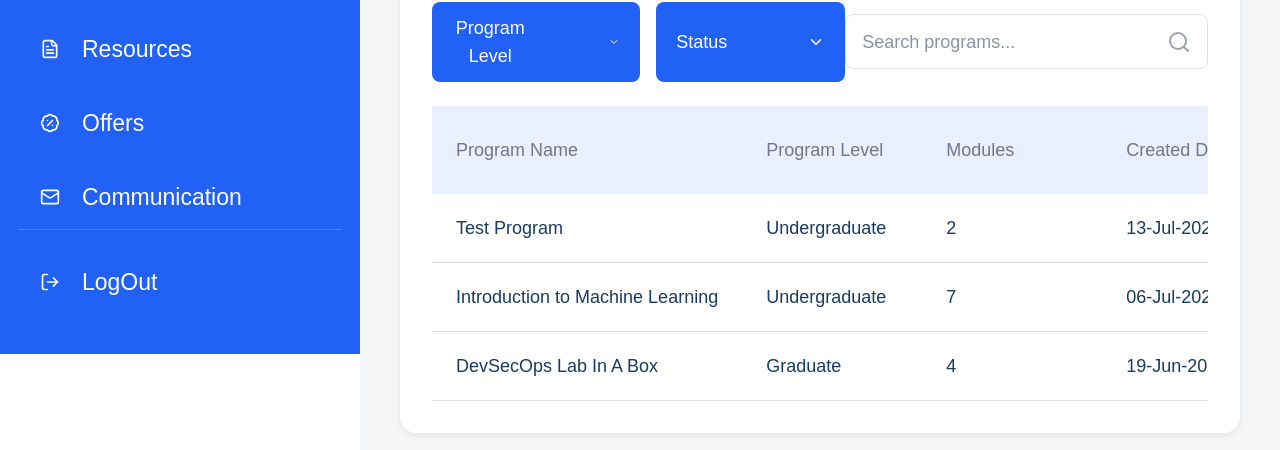
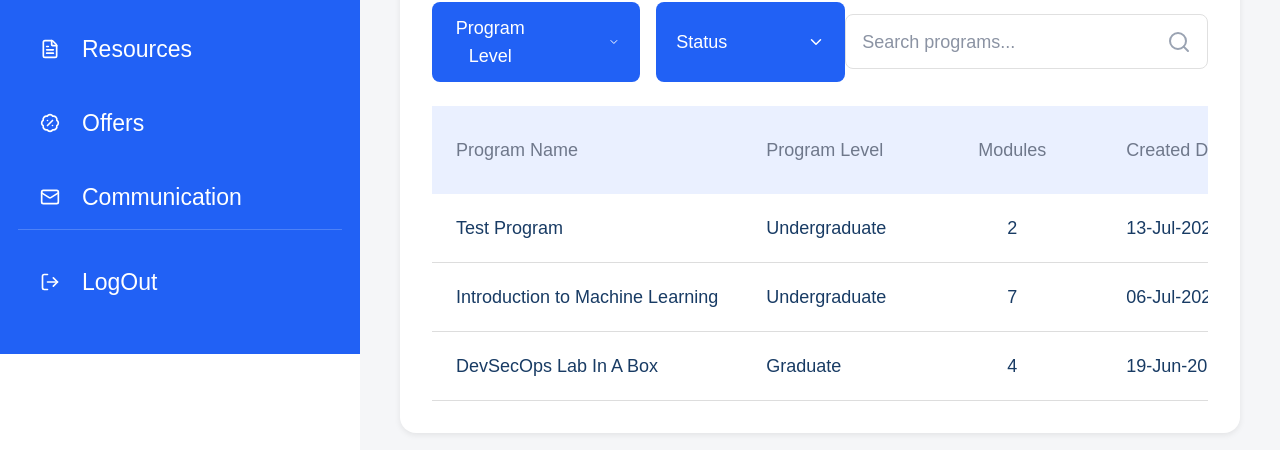
Before and after one commit to Anagha-verbinden/coe, a React (Vite) app: page /programs in a window 1280 px wide. Shown: the part 446-896 px from the top of the page. Built offline with nearby package versions, Linux system fonts and the light colour scheme.

Commit message:
feat: Add University page into routes

```diff
--- a/src/App.jsx
+++ b/src/App.jsx
@@ -1,6 +1,7 @@
 import Sidebar from "./components/Sidebar";
 import Dashboard from "./pages/Dashboard";
 import Programs from "./pages/Programs";
+import Universities from "./pages/Universities"
 import { Routes, Route } from "react-router-dom";
 
 function App() {
@@ -12,6 +13,7 @@ function App() {
         <Routes>
           <Route path="/" element={<Dashboard />} />
           <Route path="/programs" element={<Programs />} />
+          <Route path="/universities" element={<Universities/>}/>
         </Routes>
       </main>
     </>
--- a/src/components/ProgramActivity.jsx
+++ b/src/components/ProgramActivity.jsx
@@ -65,6 +65,7 @@ const ProgramActivity = () => {
             placeholder="Search programs..."
             value={search}
             onChange={(e) => setSearch(e.target.value)}
+            // e is action like giving input or mouseclick , target is targetting that html element and value is accessing the value inside it.
             className="flex-1 bg-transparent text-lg outline-none placeholder:text-[#8b93a3]"
           />
           <Search
@@ -89,7 +90,7 @@ const ProgramActivity = () => {
                   Program Level
                 </th>
 
-                <th className="min-w-[180px] bg-[#eaf0ff] px-6 py-4 text-left text-lg font-normal text-[#6f788b]">
+                <th className="min-w-[180px] bg-[#eaf0ff] px-6 py-4 text-center text-lg font-normal text-[#6f788b]">
                   Modules
                 </th>
 
@@ -126,7 +127,7 @@ const ProgramActivity = () => {
                     {program.level}
                   </td>
 
-                  <td className="min-w-[180px] whitespace-nowrap border-b border-[#dddddd] px-6 py-5 text-lg text-[#183b64]">
+                  <td className="min-w-[180px] whitespace-nowrap border-b border-[#dddddd] px-6 py-5 text-lg text-[#183b64] text-center">
                     {program.modules}
                   </td>
 
--- a/src/components/Sidebar.jsx
+++ b/src/components/Sidebar.jsx
@@ -70,13 +70,13 @@ function Sidebar() {
           <span>Programs</span>
         </NavLink>
 
-        <a
-          href="#"
+        <NavLink
+          to="/universities"
           className="flex h-16 items-center gap-[22px] rounded-xl px-[22px] text-[23px] font-medium text-white no-underline transition-all duration-200 hover:bg-white/15"
         >
           <GraduationCap size={20} />
           <span>Universities</span>
-        </a>
+        </NavLink>
 
         <a
           href="#"
--- a/src/pages/Universities.jsx
+++ b/src/pages/Universities.jsx
@@ -0,0 +1,11 @@
+import React from 'react'
+
+const Universities = () => {
+  return (
+    <div>
+      hello
+    </div>
+  )
+}
+
+export default Universities
```
